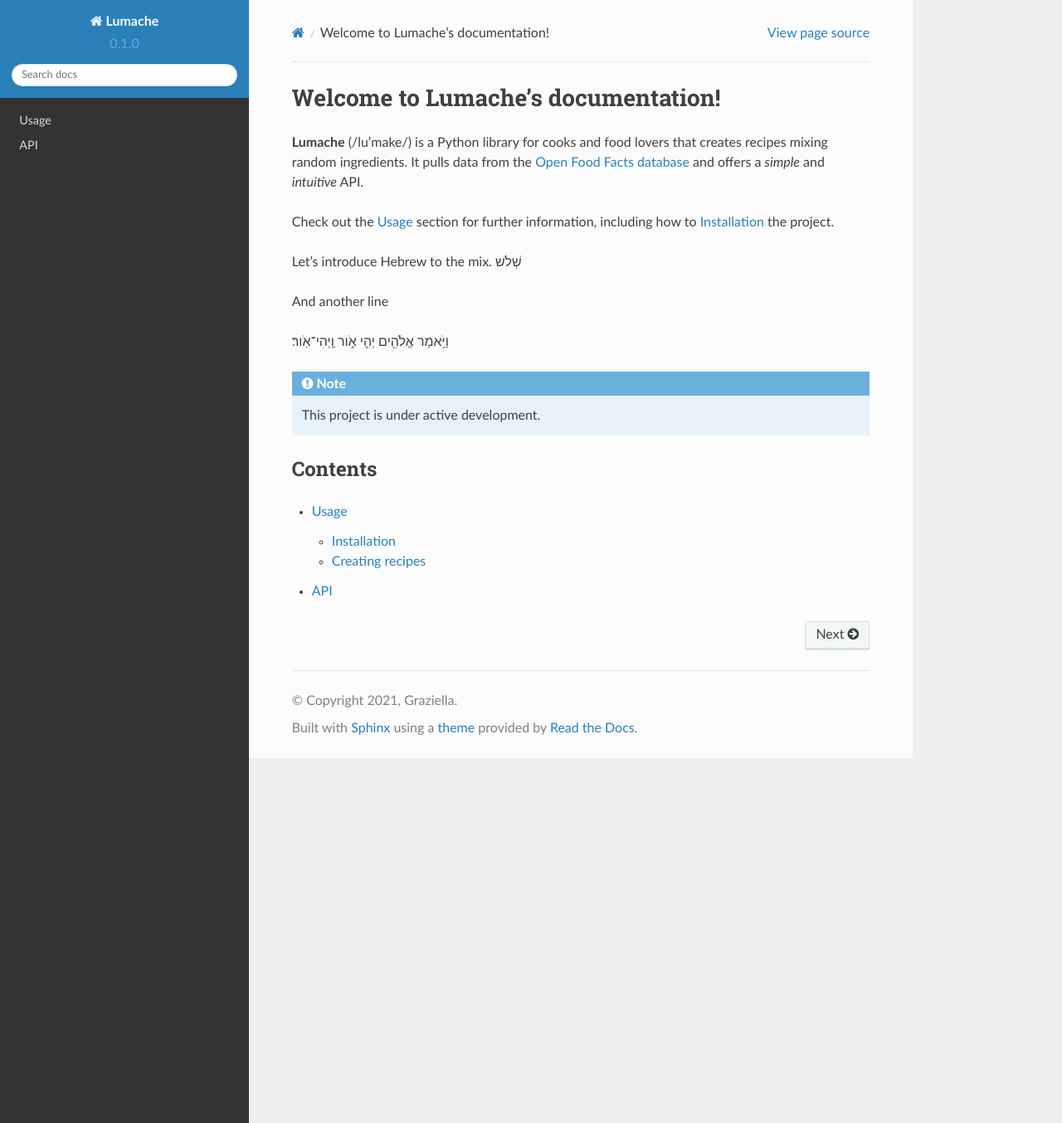
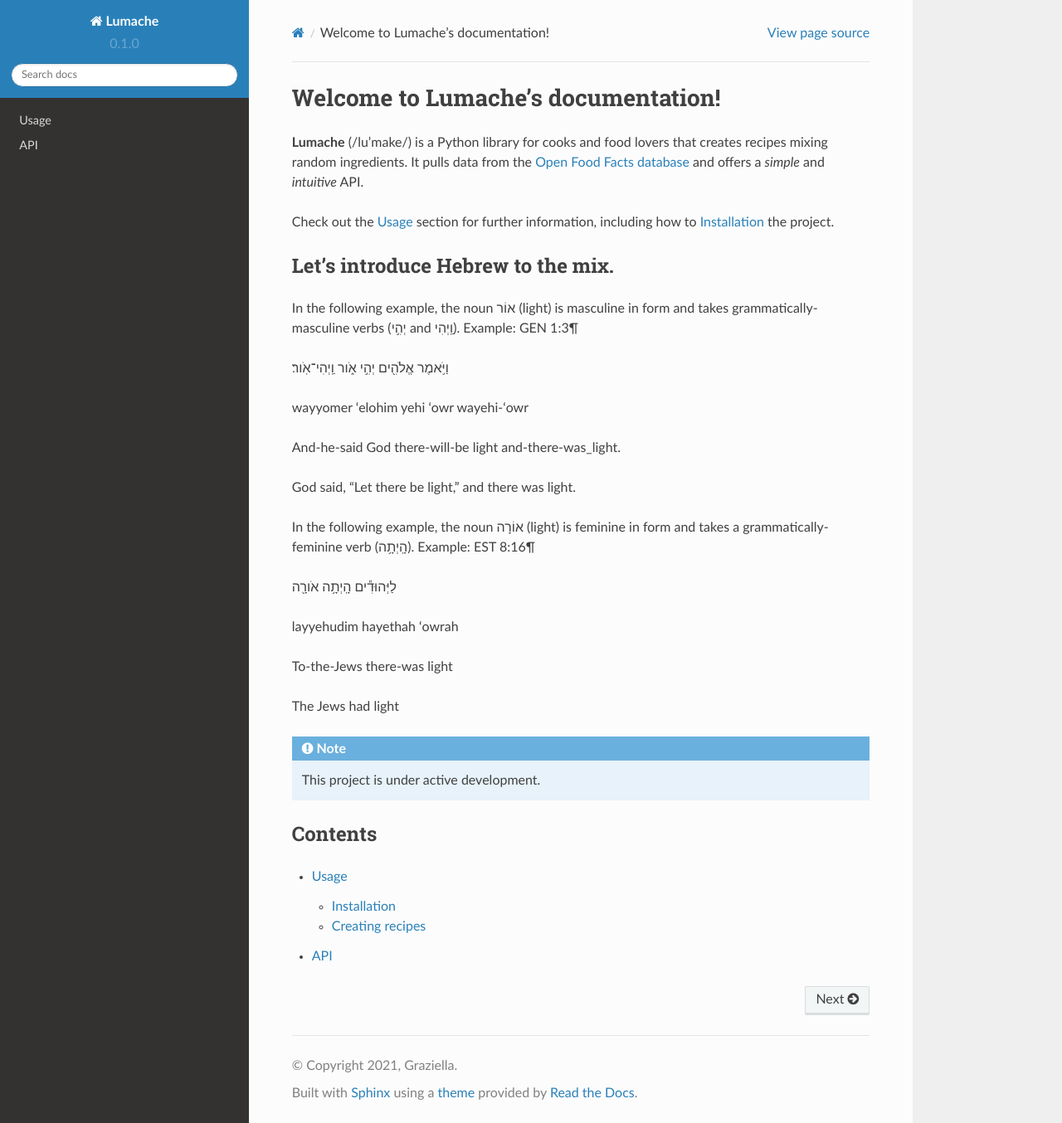
Before and after one commit to yakob-aleksandrovich/rtd-tutorial, a Sphinx documentation site: the page built from docs/source/index.rst, in a window 1280 px wide and 1354 px high. Shown: the whole window at 83% size. Built offline with Sphinx 7.4.7 and the Read the Docs theme 2.0.0, drawn with Linux system fonts in a browser that asks for light colours.

Commit message:
Hebrew added

```diff
--- a/docs/source/index.rst
+++ b/docs/source/index.rst
@@ -10,11 +10,29 @@
 how to :ref:`installation` the project.
 
 Let's introduce Hebrew to the mix.
-שְׁלֹש
+----------------------------------
 
-And another line
+In the following example, the noun אוֹר (light) is masculine in form and takes grammatically-masculine verbs (יְהִ֣י and וַֽיְהִי).
+Example: GEN 1:3¶
 
 וַיֹּ֥אמֶר אֱלֹהִ֖ים יְהִ֣י אֹ֑ור וַֽיְהִי־אֹֽור׃
+
+wayyomer ‘elohim yehi ‘owr wayehi-‘owr
+
+And-he-said God there-will-be light and-there-was_light.
+
+God said, “Let there be light,” and there was light.
+
+In the following example, the noun אוֹרָה (light) is feminine in form and takes a grammatically-feminine verb (הָֽיְתָ֥ה).
+Example: EST 8:16¶
+
+לַיְּהוּדִ֕ים הָֽיְתָ֥ה אֹורָ֖ה
+
+layyehudim hayethah ‘owrah
+
+To-the-Jews there-was light
+
+The Jews had light
 
 .. note::
 
```
